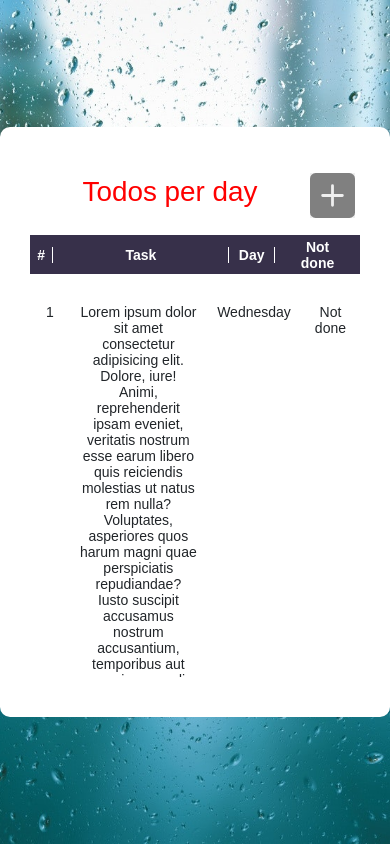
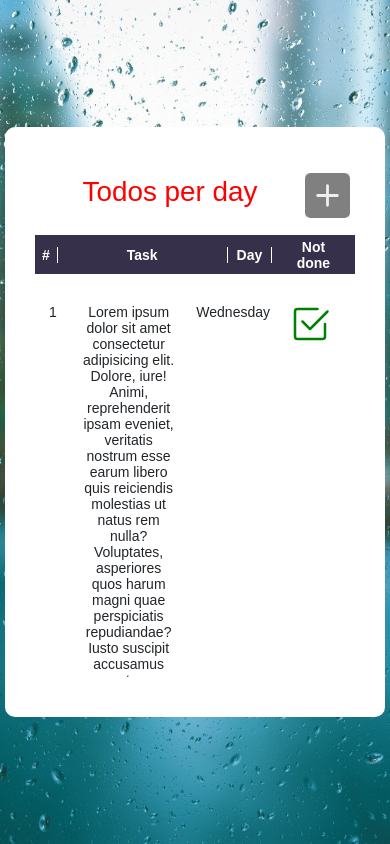
Before and after one commit to beransantur/todos-per-day-frontend, a React (Create React App) app: page / in a window 390 px wide. Built offline with nearby package versions, Linux system fonts and the light colour scheme.

Commit message:
margin added to the todo-app small screen

```diff
--- a/src/components/TodoApp.jsx
+++ b/src/components/TodoApp.jsx
@@ -129,7 +129,13 @@ const TodoApp = () => {
               dolorem?
             </div>
             <div className="todo-day">Wednesday</div>
-            <div className="todo-done">Not done</div>
+            <div className="todo-done">
+              <Icon.Check2Square
+                size={40}
+                color={"green"}
+                style={{ cursor: "pointer" }}
+              />
+            </div>{" "}
           </div>{" "}
           <div className="todo striped">
             <div className="todo-number">1</div>
--- a/src/styles.css
+++ b/src/styles.css
@@ -137,8 +137,13 @@ label {
     width: 100%;
     font-size: 14px;
     line-height: normal;
+    margin: 0 5px;
   }
   select {
     max-width: 100% !important;
   }
+
+  .todo-done {
+    margin-right: 15px;
+  }
 }
```
